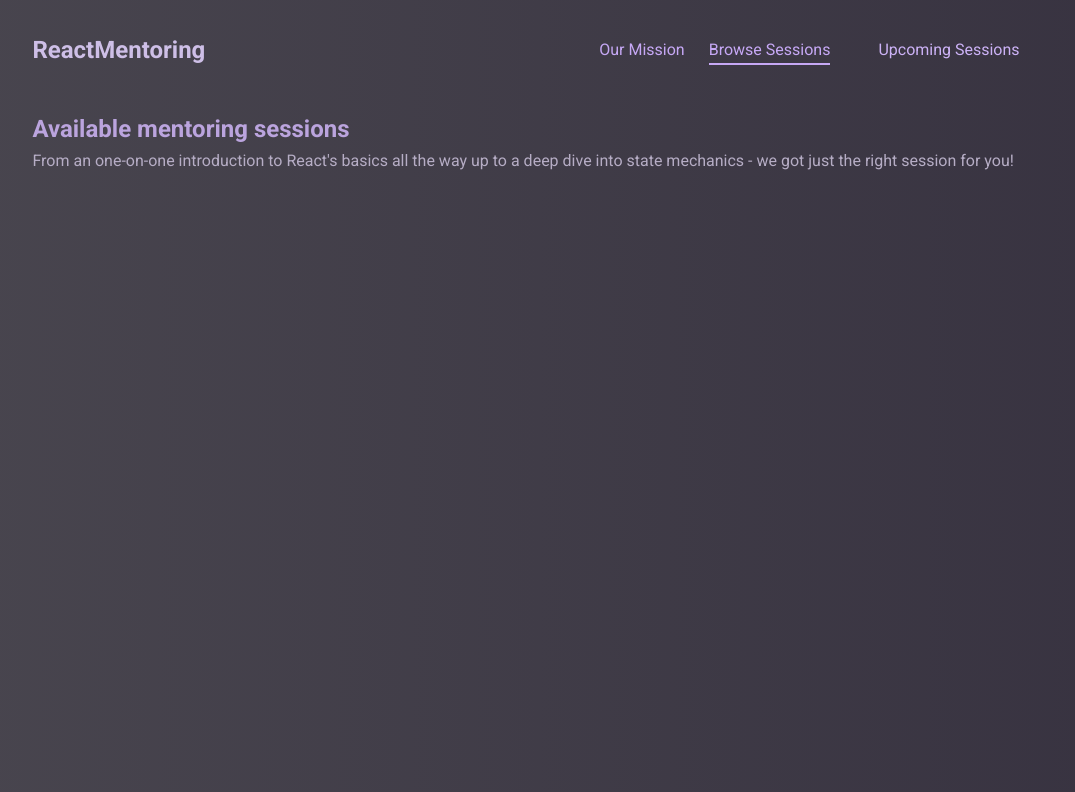
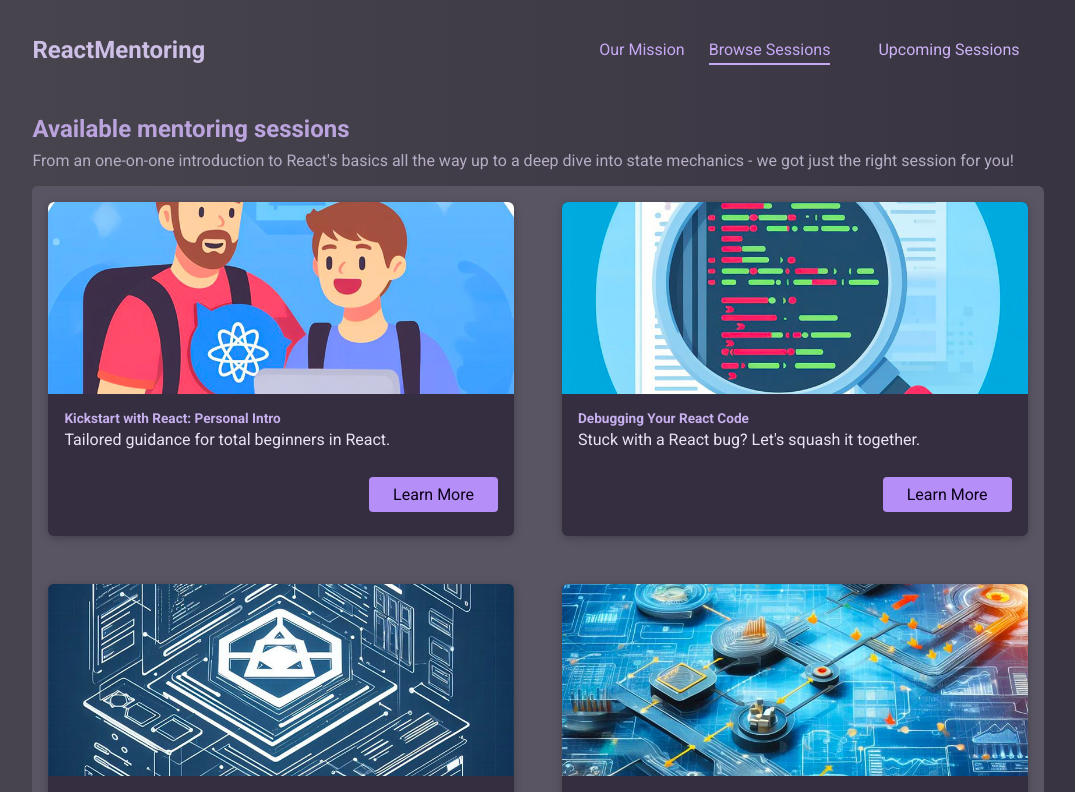
Before and after one commit to poulaMoheb/sessionsbooking, a React (Vite) app: page /sessions in a window 1280 px wide. Shown: the top 792 px of the page, without its empty margins (102-1177 px from the left). Built offline with nearby package versions, Linux system fonts and the light colour scheme.

Commit message:
feat: update session management to use SessionTypes and add SessionsList and SessionItem components

```diff
--- a/src/Components/Sessions/BookSession.tsx
+++ b/src/Components/Sessions/BookSession.tsx
@@ -2,14 +2,14 @@ import { FormEvent, useEffect, useRef } from "react"
 import Button from "../UI/Button"
 import Input from "../UI/Input"
 import Modal, { type ModalHandle } from "../UI/Modal";
-import { addSession, type Session } from "../../store/SessionSlice";
+import { addSession, SessionTypes } from "../../store/SessionSlice";
 import { useSessionDispatch } from "../../store/Hooks";
 
 
 
 type BookSessionProps = {
     onDone: () => void;
-    session: Session
+    session: SessionTypes
 }
 
 
--- /dev/null
+++ b/src/Components/Sessions/SessionItem.tsx
@@ -0,0 +1,26 @@
+import { type SessionTypes } from '../../store/SessionSlice'
+import Button from '../UI/Button'
+
+type SessionItemProps = {
+    session: SessionTypes;
+}
+
+
+function SessionItem({ session }: SessionItemProps) {
+    return (
+        <article className='session-item'>
+            <img src={session.image} alt={session.title} />
+            <div className="session-data">
+                <div>
+                    <h3>{session.title}</h3>
+                    <p>{session.summary}</p>
+                </div>
+                <p className="actions">
+                    <Button textOnly={false} to={session.id}>Learn More</Button>
+                </p>
+            </div>
+        </article>
+    )
+}
+
+export default SessionItem
--- /dev/null
+++ b/src/Components/Sessions/SessionsList.tsx
@@ -0,0 +1,20 @@
+import { SESSIONS } from "../../dummy-sessions"
+import SessionItem from "./SessionItem"
+
+
+
+
+function SessionsList() {
+    const sessions = SESSIONS
+    return (
+        <ul id="sessions-list">
+            {sessions.map(item =>
+                <li key={item.id}>
+                    <SessionItem session={item} />
+                </li>
+            )}
+        </ul>
+    )
+}
+
+export default SessionsList
--- a/src/Components/Sessions/UpcomingSession.tsx
+++ b/src/Components/Sessions/UpcomingSession.tsx
@@ -1,8 +1,8 @@
-import { type Session } from "../../store/SessionSlice"
+import { type SessionTypes } from "../../store/SessionSlice"
 import Button from "../UI/Button"
 
 type UpcomingSessionProps = {
-    session: Session,
+    session: SessionTypes,
     onCancel: () => void,
 }
 
--- a/src/pages/Root.tsx
+++ b/src/pages/Root.tsx
@@ -1,11 +1,9 @@
 import { Outlet } from 'react-router-dom';
-import Button from '../Components/UI/Button';
 import MainHeader from '../Components/navigation/MainHeader';
 
 export default function Root() {
   return (
     <>
-      {/* Todo: Add Header */}
       <MainHeader />
       <Outlet />
     </>
--- a/src/pages/Session.tsx
+++ b/src/pages/Session.tsx
@@ -5,12 +5,16 @@ import Button from '../Components/UI/Button.tsx';
 import { useState } from 'react';
 import BookSession from '../Components/Sessions/BookSession.tsx';
 
+
+
 export default function SessionPage() {
   const params = useParams<{ id: string }>();
+  const sessionId = params.id;
+  const loadedSession = SESSIONS.find((session) => session.id === sessionId);
+
+
   const [openDialog, setOpenDialog] = useState(false);
 
-  const sessionId = params.id;
-  const loadedSession = SESSIONS.find((session) => session.id === sessionId);
 
   function handleOpenDialog() {
     setOpenDialog(true)
--- a/src/pages/Sessions.tsx
+++ b/src/pages/Sessions.tsx
@@ -1,3 +1,4 @@
+import SessionsList from '../Components/Sessions/SessionsList.tsx';
 import { SESSIONS } from '../dummy-sessions.ts'; // normally, we would probably load that from a server
 
 export default function SessionsPage() {
@@ -11,7 +12,7 @@ export default function SessionsPage() {
           you!
         </p>
       </header>
-      {/* Todo: Output list of sessions */}
+      <SessionsList />
     </main>
   );
 }
--- a/src/store/SessionSlice.tsx
+++ b/src/store/SessionSlice.tsx
@@ -1,6 +1,6 @@
 import { createSlice, PayloadAction } from "@reduxjs/toolkit";
 
-export type Session = {
+export type SessionTypes = {
     id: string;
     title: string;
     summary: string;
@@ -11,7 +11,7 @@ export type Session = {
 };
 
 type SessionState = {
-    items: Session[];
+    items: SessionTypes[];
 }
 
 
@@ -24,7 +24,7 @@ export const sessionSlice = createSlice({
     reducers: {
         addSession(
             state,
-            action: PayloadAction<Session>) {
+            action: PayloadAction<SessionTypes>) {
             if (state.items.find(item => item.id === action.payload.id)) {
                 return
             }
```
